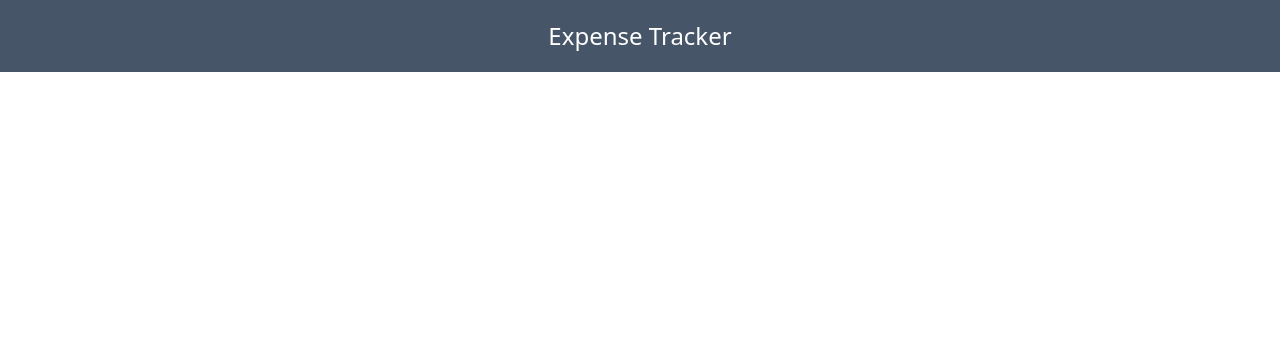
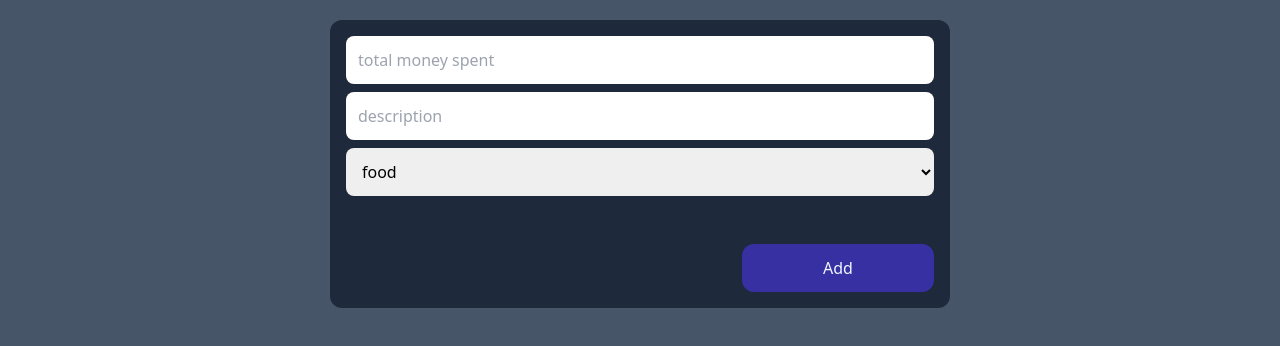
Before and after one commit to D-heeraj23/expense-tracker, a React (Vite) app: page /home in a window 1280 px wide. Shown: the top 346 px of the page. Built offline with nearby package versions, Linux system fonts and the light colour scheme.

Commit message:
price des category is created

```diff
--- a/src/pages/Home.jsx
+++ b/src/pages/Home.jsx
@@ -1,9 +1,70 @@
-import React from "react";
+import React, { useState, useRef } from "react";
 
 const Home = () => {
+  const numberInputRef = useRef();
+  const desInputRef = useRef();
+  const categoryInputRef = useRef();
+  const [expenses, setExpenses] = useState([]);
+  const addHandler = () => {
+    const data = {
+      price: numberInputRef.current.value,
+      description: desInputRef.current.value,
+      category: categoryInputRef.current.value,
+    };
+    setExpenses((prev) => [...prev, data]);
+  };
+
   return (
-    <div className="bg-slate-600 p-5 text-center text-white text-2xl">
-      Expense Tracker
+    <div className="bg-slate-600 p-5 text-center w-full h-screen text-black flex flex-col items-center lg:flex ">
+      <div className="flex flex-col bg-slate-800 p-4 h-72 rounded-xl lg:w-1/2">
+        <input
+          type="number"
+          placeholder="total money spent"
+          className="p-3 rounded-lg"
+          ref={numberInputRef}
+        />
+        <input
+          type="text"
+          placeholder="description"
+          className="p-3 rounded-lg mt-2"
+          ref={desInputRef}
+        />
+        <select className="p-3 rounded-lg mt-2" ref={categoryInputRef}>
+          <option>food</option>
+          <option>petrol</option>
+          <option>rent</option>
+          <option>other</option>
+        </select>
+        <div className="flex items-end h-24 lg:justify-end">
+          <button
+            className="bg-indigo-800 p-3 w-full text-blue-50 rounded-xl lg:w-48"
+            onClick={addHandler}
+          >
+            Add
+          </button>
+        </div>
+      </div>
+      {expenses.map((expense) => (
+        <div className="bg-blue-300 w-1/2 rounded-xl p-3 flex items-center justify-around">
+          {
+            <h1 className="font-bold text-xl border-b-4 w-44 ">
+              ${expense.price}
+            </h1>
+          }
+          <div className=" flex gap-5">
+            <div>
+              <p className="font-bold w-60 ">{expense.description} </p>
+            </div>
+            <div className="font-bold w-60">{expense.category}</div>
+          </div>
+
+          <div>
+            <button className="bg-red-600 p-2 rounded-md text-white font-bold">
+              Delete
+            </button>
+          </div>
+        </div>
+      ))}
     </div>
   );
 };
```
